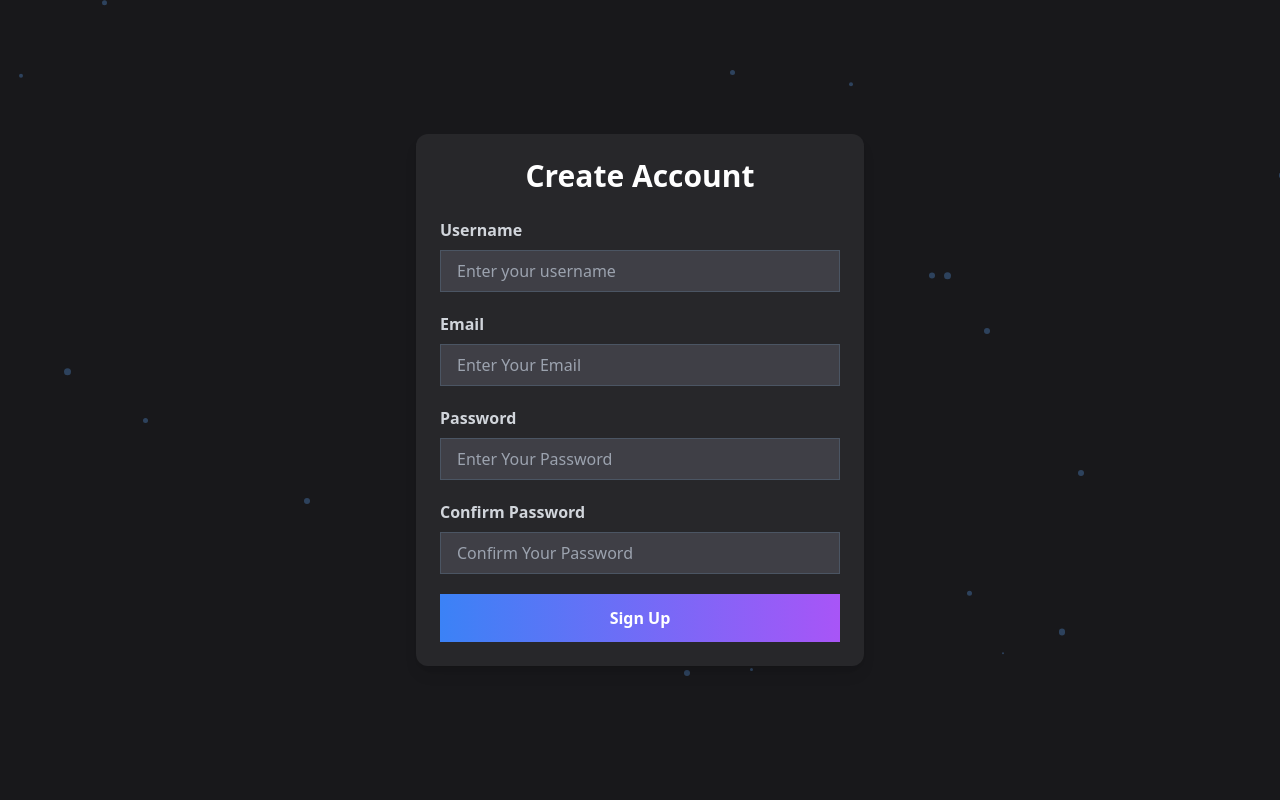
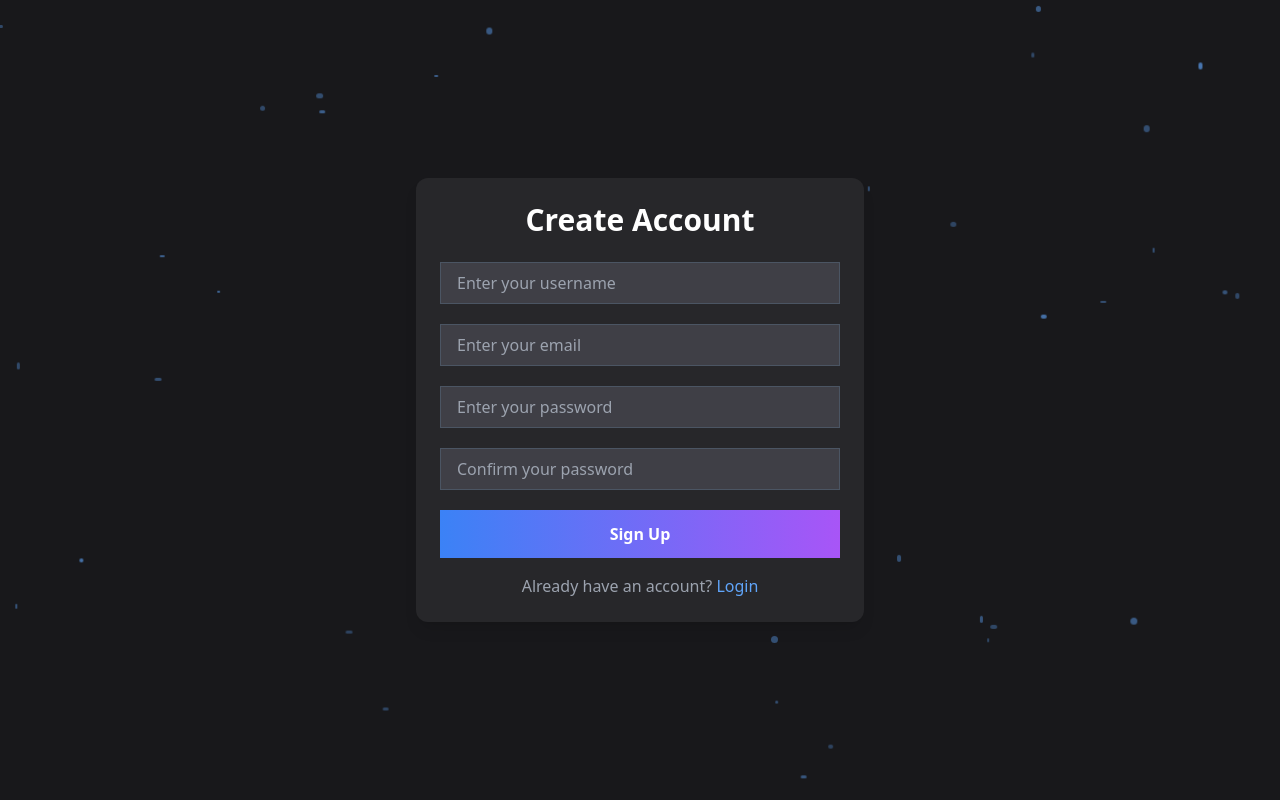
Before and after one commit to sardar-mukhshaf/SmogPrediction, a Next.js app: page / in a window 1280 px wide. Built offline with nearby package versions, Linux system fonts and the light colour scheme.

Commit message:
new update

```diff
--- a/src/features/authentication/presentation/pages/Login.tsx
+++ b/src/features/authentication/presentation/pages/Login.tsx
@@ -1,13 +1,29 @@
 "use client";
 
-import React, { useState } from "react";
+import React, { useState, useEffect, useRef } from "react";
 import { useRouter } from "next/navigation";
 import { motion } from "framer-motion";
+import { gsap } from "gsap";
 
 const Login: React.FC = () => {
   const router = useRouter();
   const [email, setEmail] = useState<string>("");
   const [password, setPassword] = useState<string>("");
+  const starsRef = useRef<HTMLDivElement>(null);
+
+  useEffect(() => {
+    if (starsRef.current) {
+      const stars = starsRef.current.querySelectorAll(".star");
+      gsap.to(stars, {
+        y: "random(-10, 10)",
+        x: "random(-10, 10)",
+        repeat: -1,
+        duration: 2,
+        yoyo: true,
+        ease: "power1.inOut",
+      });
+    }
+  }, []);
 
   const formHandler = async (e: React.FormEvent<HTMLFormElement>) => {
     e.preventDefault();
@@ -17,14 +33,29 @@ const Login: React.FC = () => {
   };
 
   return (
-    <main className="flex items-center justify-center h-screen w-full bg-zinc-900">
+    <main className="relative flex items-center justify-center h-screen w-full bg-zinc-900 overflow-hidden">
+      {/* Animated Stars */}
+      <div ref={starsRef} className="absolute inset-0 pointer-events-none">
+        {Array.from({ length: 50 }).map((_, i) => (
+          <div
+            key={i}
+            className="star absolute bg-gradient-to-r from-blue-400 to-purple-500 rounded-full"
+            style={{
+              width: `${Math.random() * 4 + 2}px`,
+              height: `${Math.random() * 4 + 2}px`,
+              top: `${Math.random() * 100}%`,
+              left: `${Math.random() * 100}%`,
+            }}
+          />
+        ))}
+      </div>
+
       <motion.div
         initial={{ opacity: 0, scale: 0.9, y: -30 }}
         animate={{ opacity: 1, scale: 1, y: 0 }}
         transition={{ duration: 0.6, ease: "easeOut" }}
-        className="bg-zinc-800 shadow-lg rounded-xl overflow-hidden w-[90%] max-w-md p-6"
+        className="bg-zinc-800 shadow-lg rounded-xl overflow-hidden w-[90%] max-w-md p-6 relative z-10"
       >
-
         <motion.h1
           initial={{ opacity: 0, y: -20 }}
           animate={{ opacity: 1, y: 0 }}
@@ -35,13 +66,7 @@ const Login: React.FC = () => {
         </motion.h1>
 
         <form onSubmit={formHandler} className="mt-6 flex flex-col gap-5">
-
-          <motion.div
-            initial={{ opacity: 0, x: -20 }}
-            animate={{ opacity: 1, x: 0 }}
-            transition={{ delay: 0.4, duration: 0.5 }}
-            className="flex flex-col gap-2"
-          >
+          <div className="flex flex-col gap-2">
             <label htmlFor="email" className="text-gray-300 font-semibold">
               Email
             </label>
@@ -54,15 +79,9 @@ const Login: React.FC = () => {
               placeholder="Enter your email"
               required
             />
-          </motion.div>
+          </div>
 
-
-          <motion.div
-            initial={{ opacity: 0, x: 20 }}
-            animate={{ opacity: 1, x: 0 }}
-            transition={{ delay: 0.5, duration: 0.5 }}
-            className="flex flex-col gap-2"
-          >
+          <div className="flex flex-col gap-2">
             <label htmlFor="password" className="text-gray-300 font-semibold">
               Password
             </label>
@@ -75,40 +94,40 @@ const Login: React.FC = () => {
               placeholder="Enter your password"
               required
             />
-          </motion.div>
+          </div>
 
-
-          <motion.div
-            initial={{ opacity: 0, y: 20 }}
-            animate={{ opacity: 1, y: 0 }}
-            transition={{ delay: 0.6, duration: 0.5 }}
-            className="flex items-center justify-between text-gray-400 text-sm"
-          >
+          <div className="flex items-center justify-between text-gray-400 text-sm">
             <div className="flex items-center">
               <input
                 id="rememberMe"
                 type="checkbox"
                 className="h-4 w-4 text-blue-500 focus:ring-blue-500 border-gray-600 rounded"
               />
-              <label htmlFor="rememberMe" className="ml-2">
-                Remember me
-              </label>
+              <label htmlFor="rememberMe" className="ml-2">Remember me</label>
             </div>
             <a href="#" className="hover:text-blue-500 transition">
               Forgot password?
             </a>
-          </motion.div>
+          </div>
 
+          <div className="flex flex-col items-center gap-4 mt-4">
+            <button
+              type="submit"
+              className="w-full py-3 bg-gradient-to-r from-blue-500 to-purple-500 text-white font-semibold rounded-lg hover:from-purple-600 hover:to-blue-600 transition-all"
+            >
+              Login
+            </button>
 
-          <motion.button
-            initial={{ opacity: 0, scale: 0.8 }}
-            animate={{ opacity: 1, scale: 1 }}
-            transition={{ delay: 0.7, duration: 0.4 }}
-            type="submit"
-            className="w-full py-3 bg-gradient-to-r from-blue-500 to-purple-500 text-white font-semibold rounded-lg hover:from-purple-600 hover:to-blue-600 transition-all"
-          >
-            Login
-          </motion.button>
+            <p className="text-gray-400 text-sm">
+              Don&apos;t have an account?{" "}
+              <span
+                className="text-blue-400 cursor-pointer hover:underline"
+                onClick={() => router.push("/Signup")}
+              >
+                Sign up
+              </span>
+            </p>
+          </div>
         </form>
       </motion.div>
     </main>
--- a/src/features/authentication/presentation/pages/Signup.tsx
+++ b/src/features/authentication/presentation/pages/Signup.tsx
@@ -1,48 +1,39 @@
 "use client";
 
-import React, { useState, useEffect } from "react";
+import React, { useState, useEffect, useRef } from "react";
 import { useRouter } from "next/navigation";
 import { motion } from "framer-motion";
-
-
+import gsap from "gsap";
 
 const Particles = () => {
-  const [particles, setParticles] = useState(
-    Array.from({ length: 30 }, () => ({
-      x: Math.random() * window.innerWidth,
-      y: Math.random() * window.innerHeight,
-      size: Math.random() * 5 + 2,
-      speed: Math.random() * 1.5 + 0.5,
-    }))
-  );
+  const containerRef = useRef(null);
 
   useEffect(() => {
-    const updateParticles = () => {
-      setParticles((prevParticles) =>
-        prevParticles.map((p) => ({
-          ...p,
-          y: p.y + p.speed > window.innerHeight ? 0 : p.y + p.speed,
-        }))
-      );
-    };
-
-    const interval = setInterval(updateParticles, 30);
-    return () => clearInterval(interval);
+    const particles = gsap.utils.toArray(".particle");
+    particles.forEach((particle) => {
+      gsap.to(particle, {
+        y: "random(-50, 50)",
+        x: "random(-50, 50)",
+        opacity: "random(0.3, 0.7)",
+        repeat: -1,
+        yoyo: true,
+        duration: gsap.utils.random(3, 6),
+        ease: "sine.inOut",
+      });
+    });
   }, []);
 
   return (
-    <div className="absolute inset-0 overflow-hidden">
-      {particles.map((p, i) => (
+    <div ref={containerRef} className="absolute inset-0 overflow-hidden">
+      {Array.from({ length: 40 }).map((_, i) => (
         <motion.div
           key={i}
-          animate={{ y: [p.y, p.y + 20] }}
-          transition={{ repeat: Infinity, duration: 2, ease: "linear" }}
-          className="absolute bg-blue-400 rounded-full opacity-30"
+          className="particle absolute bg-blue-400 rounded-full opacity-30"
           style={{
-            left: p.x,
-            top: p.y,
-            width: p.size,
-            height: p.size,
+            left: Math.random() * window.innerWidth,
+            top: Math.random() * window.innerHeight,
+            width: Math.random() * 6 + 2,
+            height: Math.random() * 6 + 2,
           }}
         />
       ))}
@@ -50,42 +41,31 @@ const Particles = () => {
   );
 };
 
-
-
-
 const Signup: React.FC = () => {
   const router = useRouter();
-  const [username, setUsername] = useState<string>("");
-  const [email, setEmail] = useState<string>("");
-  const [password, setPassword] = useState<string>("");
-  const [confirmPassword, setConfirmPassword] = useState<string>("");
+  const [username, setUsername] = useState("");
+  const [email, setEmail] = useState("");
+  const [password, setPassword] = useState("");
+  const [confirmPassword, setConfirmPassword] = useState("");
 
-
-
-  const handleSubmit = async (e: React.FormEvent) => {
+  const handleSubmit = (e: React.FormEvent) => {
     e.preventDefault();
     setUsername("");
     setEmail("");
     setPassword("");
     setConfirmPassword("");
-
-
     router.push("/Login");
   };
-
-
 
   return (
     <main className="relative flex items-center justify-center h-screen w-full bg-zinc-900 overflow-hidden">
       <Particles />
-
       <motion.div
         initial={{ opacity: 0, scale: 0.9, y: -30 }}
         animate={{ opacity: 1, scale: 1, y: 0 }}
         transition={{ duration: 0.6, ease: "easeOut" }}
         className="bg-zinc-800 shadow-lg rounded-xl overflow-hidden w-[90%] max-w-md p-6 relative z-10"
       >
-
         <motion.h1
           initial={{ opacity: 0, y: -20 }}
           animate={{ opacity: 1, y: 0 }}
@@ -96,110 +76,61 @@ const Signup: React.FC = () => {
         </motion.h1>
 
         <form onSubmit={handleSubmit} className="mt-6 flex flex-col gap-5">
-
-
-          <motion.div
-            initial={{ opacity: 0, x: -20 }}
-            animate={{ opacity: 1, x: 0 }}
-            transition={{ delay: 0.4, duration: 0.5 }}
-            className="flex flex-col gap-2"
-          >
-            <label htmlFor="username" className="text-gray-300 font-semibold">
-              Username
-            </label>
           <input
             id="username"
             value={username}
             onChange={(e) => setUsername(e.target.value)}
-              className="px-4 py-2 rounded-lg bg-zinc-700 text-white border border-gray-600 focus:outline-none focus:ring-2 focus:ring-blue-500 transition"
+            className="px-4 py-2 rounded-lg bg-zinc-700 text-white border border-gray-600 focus:ring-2 focus:ring-blue-500"
             type="text"
             placeholder="Enter your username"
             required
           />
-          </motion.div>
-
-
-          <motion.div
-            initial={{ opacity: 0, x: 20 }}
-            animate={{ opacity: 1, x: 0 }}
-            transition={{ delay: 0.5, duration: 0.5 }}
-            className="flex flex-col gap-2"
-          >
-            <label htmlFor="email" className="text-gray-300 font-semibold">
-              Email
-            </label>
           <input
             id="email"
             value={email}
             onChange={(e) => setEmail(e.target.value)}
-              className="px-4 py-2 rounded-lg bg-zinc-700 text-white border border-gray-600 focus:outline-none focus:ring-2 focus:ring-blue-500 transition"
+            className="px-4 py-2 rounded-lg bg-zinc-700 text-white border border-gray-600 focus:ring-2 focus:ring-blue-500"
             type="email"
-              placeholder="Enter Your Email"
+            placeholder="Enter your email"
             required
           />
-          </motion.div>
-
-
-          <motion.div
-            initial={{ opacity: 0, x: -20 }}
-            animate={{ opacity: 1, x: 0 }}
-            transition={{ delay: 0.6, duration: 0.5 }}
-            className="flex flex-col gap-2"
-          >
-            <label htmlFor="password" className="text-gray-300 font-semibold">
-              Password
-            </label>
           <input
             id="password"
             value={password}
             onChange={(e) => setPassword(e.target.value)}
-              className="px-4 py-2 rounded-lg bg-zinc-700 text-white border border-gray-600 focus:outline-none focus:ring-2 focus:ring-blue-500 transition"
+            className="px-4 py-2 rounded-lg bg-zinc-700 text-white border border-gray-600 focus:ring-2 focus:ring-blue-500"
             type="password"
-              placeholder="Enter Your Password"
+            placeholder="Enter your password"
             required
           />
-          </motion.div>
-
-          <motion.div
-            initial={{ opacity: 0, x: 20 }}
-            animate={{ opacity: 1, x: 0 }}
-            transition={{ delay: 0.7, duration: 0.5 }}
-            className="flex flex-col gap-2"
-          >
-            <label
-              htmlFor="confirmPassword"
-              className="text-gray-300 font-semibold"
-            >
-              Confirm Password
-            </label>
           <input
             id="confirmPassword"
             value={confirmPassword}
             onChange={(e) => setConfirmPassword(e.target.value)}
-              className="px-4 py-2 rounded-lg bg-zinc-700 text-white border border-gray-600 focus:outline-none focus:ring-2 focus:ring-blue-500 transition"
+            className="px-4 py-2 rounded-lg bg-zinc-700 text-white border border-gray-600 focus:ring-2 focus:ring-blue-500"
             type="password"
-              placeholder="Confirm Your Password"
+            placeholder="Confirm your password"
             required
           />
-          </motion.div>
-
-
-          <motion.button
-            initial={{ opacity: 0, scale: 0.8 }}
-            animate={{ opacity: 1, scale: 1 }}
-            transition={{ delay: 0.8, duration: 0.4 }}
+          <button
             type="submit"
             className="w-full py-3 bg-gradient-to-r from-blue-500 to-purple-500 text-white font-semibold rounded-lg hover:from-purple-600 hover:to-blue-600 transition-all"
           >
             Sign Up
-          </motion.button>
+          </button>
         </form>
+        <p className="text-center text-gray-400 mt-4">
+          Already have an account? {" "}
+          <span
+            onClick={() => router.push("/Login")}
+            className="text-blue-400 hover:text-blue-500 cursor-pointer"
+          >
+            Login
+          </span>
+        </p>
       </motion.div>
     </main>
   );
-
 };
 
-
-
 export default Signup;
```
Also changed, not shown: package.json (+2 -10 lines), 1 other file (tests, documents, lock files or other folders). Lines whose indentation alone changed are shown as unchanged.
